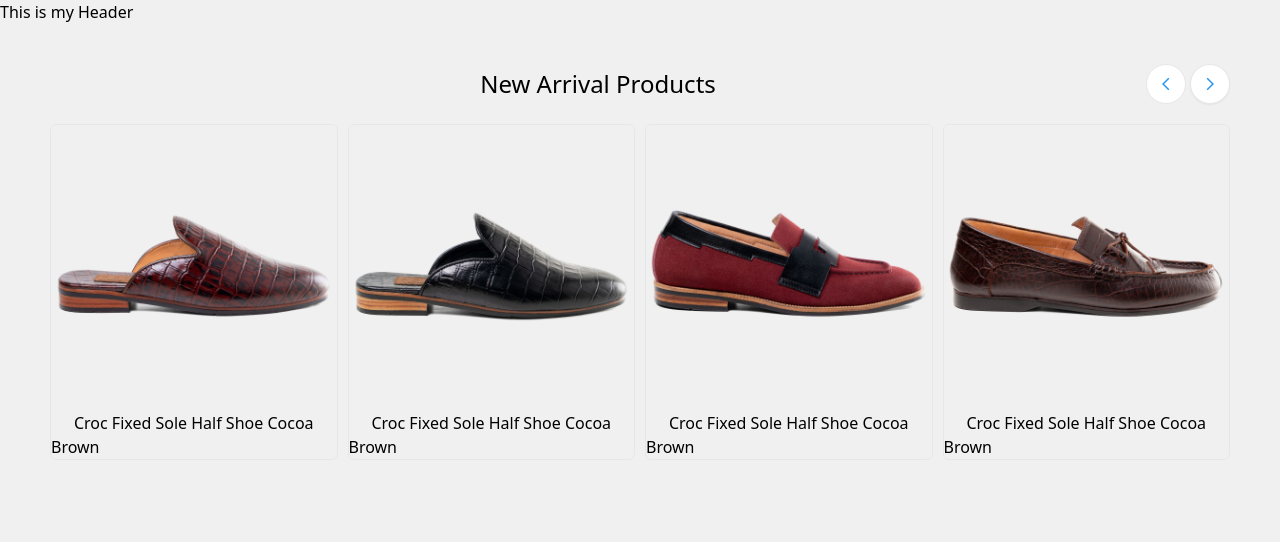
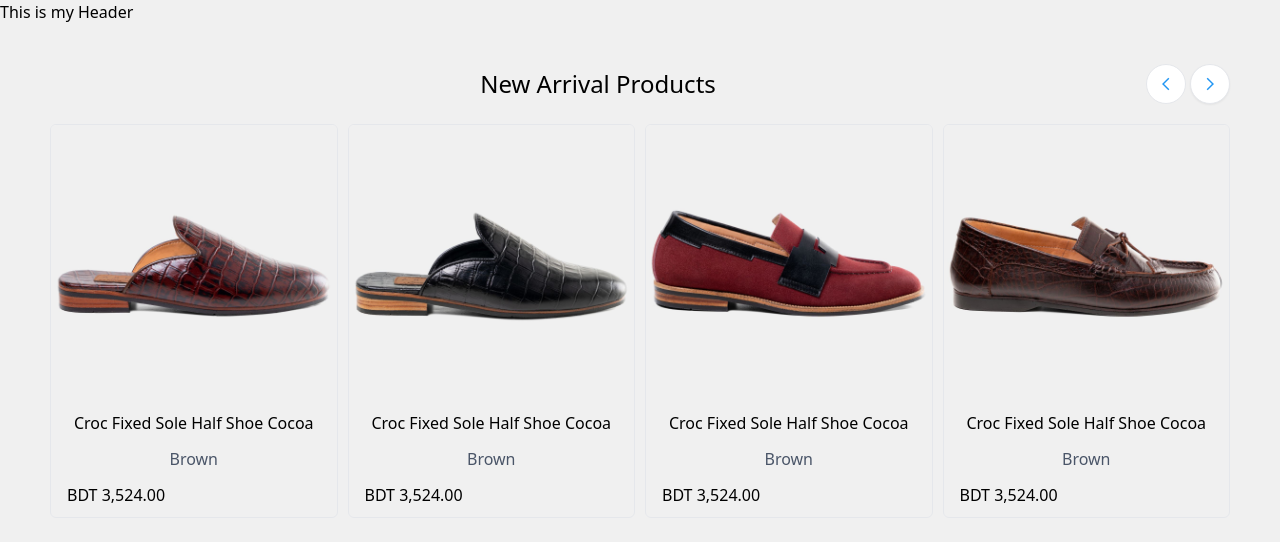
Before and after one commit to classicitbd/classic_furniture_frontend, a React (Vite) app: page / in a window 1280 px wide. Shown: the top 542 px of the page. Built offline with nearby package versions, Linux system fonts and the light colour scheme.

Commit message:
arrival top product done

```diff
--- a/src/components/frontend/ui/arrivalProducts/ArrivalTopProducts.jsx
+++ b/src/components/frontend/ui/arrivalProducts/ArrivalTopProducts.jsx
@@ -13,6 +13,7 @@ import { Swiper, SwiperSlide } from "swiper/react";
 import "swiper/css";
 import "swiper/css/bundle";
 import { productData } from "../../../../data/product-data";
+import { Link } from "react-router-dom";
 
 const ArrivalTopProducts = () => {
   return (
@@ -68,9 +69,10 @@ const ArrivalTopProducts = () => {
         <div>
           {productData.map((product) => (
             <SwiperSlide
+              key={product?.id}
               className="border group rounded-md overflow-hidden"
-              key={product?.id}
             >
+              <Link to={`/products/details/${product?.id}`}>
                 <div className="flex">
                   <img
                     src={product?.thumbnail}
@@ -83,10 +85,14 @@ const ArrivalTopProducts = () => {
                     alt={product?.id}
                   />
                 </div>
-              <article>
+                <article className="pb-[10px]">
                   <h2 className="text-center">{product?.title}</h2>
-                <p>{product?.color}</p>
+                  <p className="text-center py-3 text-bgray-700">
+                    {product?.color}
+                  </p>
+                  <p className="px-4">BDT {product?.price}.00</p>
                 </article>
+              </Link>
             </SwiperSlide>
           ))}
         </div>
```
Lines whose indentation alone changed are shown as unchanged.
